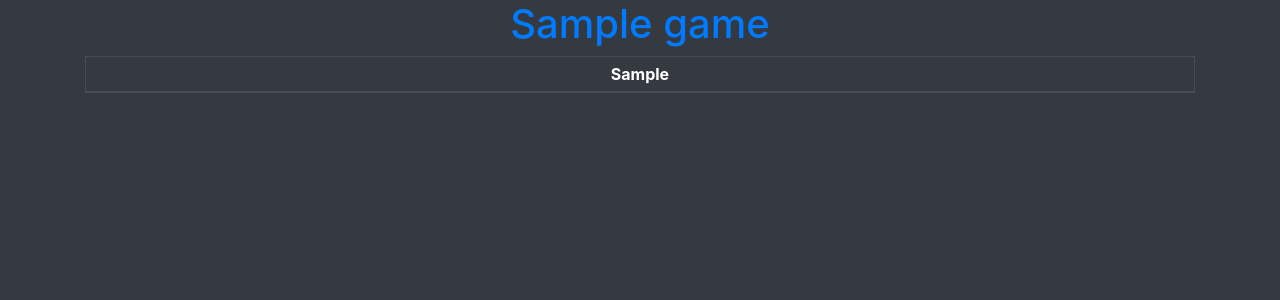
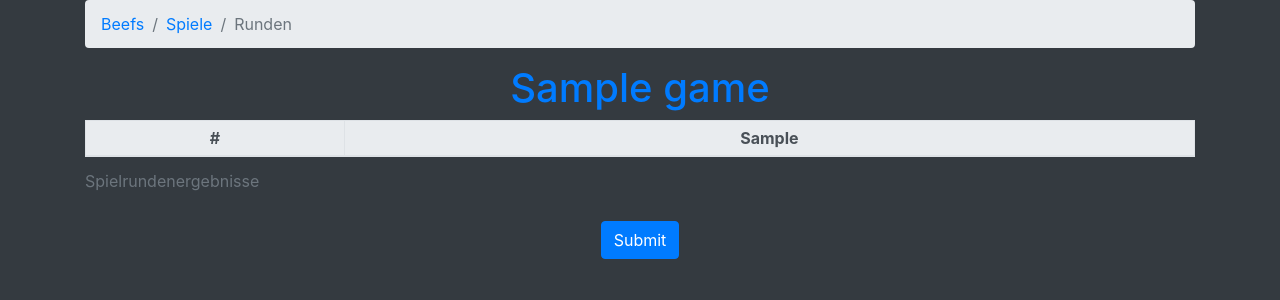
Before and after one commit to Kalipso0505/RoyalBeef, a Symfony app: template templates/game_plan/index.html.twig in a window 1280 px wide. Shown: the top 300 px of the page. Run offline with Twig, Linux system fonts and the light colour scheme; the template is opened without the code that fills it: most values are stand-ins (such as "Sample title", 1, 10 or a date in 2020); lists and menus that the app fills with data are empty; some libraries are stand-ins or nearby versions.

Commit message:
Added Breadcrums to templates

```diff
--- a/templates/base.html.twig
+++ b/templates/base.html.twig
@@ -9,10 +9,11 @@
         <script src="https://ajax.googleapis.com/ajax/libs/jquery/3.4.1/jquery.min.js"></script>
     </head>
     <body class="bg-dark">
-    <div class="container text-center">
-        {% block body %}{% endblock %}
-    </div>
-    <script type="text/javascript" src="https://stackpath.bootstrapcdn.com/bootstrap/4.3.1/js/bootstrap.min.js" integrity="sha384-JjSmVgyd0p3pXB1rRibZUAYoIIy6OrQ6VrjIEaFf/nJGzIxFDsf4x0xIM+B07jRM" crossorigin="anonymous"></script>
-    {% block javascripts %}{% endblock %}
+        <div class="container text-center">
+            {% block body %}{% endblock %}
+        </div>
+        <script src="https://code.jquery.com/jquery-3.3.1.slim.min.js" integrity="sha384-q8i/X+965DzO0rT7abK41JStQIAqVgRVzpbzo5smXKp4YfRvH+8abtTE1Pi6jizo" crossorigin="anonymous"></script>
+        <script src="https://cdnjs.cloudflare.com/ajax/libs/popper.js/1.14.7/umd/popper.min.js" integrity="sha384-UO2eT0CpHqdSJQ6hJty5KVphtPhzWj9WO1clHTMGa3JDZwrnQq4sF86dIHNDz0W1" crossorigin="anonymous"></script>
+        <script src="https://stackpath.bootstrapcdn.com/bootstrap/4.3.1/js/bootstrap.min.js" integrity="sha384-JjSmVgyd0p3pXB1rRibZUAYoIIy6OrQ6VrjIEaFf/nJGzIxFDsf4x0xIM+B07jRM" crossorigin="anonymous"></script>    {% block javascripts %}{% endblock %}
     </body>
 </html>
--- a/templates/game_list/index.html.twig
+++ b/templates/game_list/index.html.twig
@@ -3,6 +3,12 @@
 {% block title %}Hello GameListController!{% endblock %}
 
 {% block body %}
+    <nav aria-label="breadcrumb">
+        <ol class="breadcrumb">
+            <li class="breadcrumb-item" aria-current="page"><a href="{{ path('beef') }}">Beefs</a></li>
+            <li class="breadcrumb-item active" aria-current="page">Games</li>
+        </ol>
+    </nav>
     <h1 class="text-primary">Games</h1>
 
     <table class="table text-info table-hover">
--- a/templates/game_plan/index.html.twig
+++ b/templates/game_plan/index.html.twig
@@ -1,26 +1,40 @@
 {% extends 'base.html.twig' %}
 
-{% block title %}Spiele{% endblock %}
+{% block title %}Spielrundenergebnisse{% endblock %}
 
 {% block javascripts %}<script src="extensions/editable/bootstrap-table-editable.js"></script>{% endblock %}
 
 {% block body %}
+    <nav aria-label="breadcrumb">
+        <ol class="breadcrumb">
+            <li class="breadcrumb-item" aria-current="page"><a href="{{ path('beef') }}">Beefs</a></li>
+            <li class="breadcrumb-item" aria-current="page"><a href="{{ path('game_list', {'year': '2019'}) }}">Spiele</a></li>
+            <li class="breadcrumb-item active" aria-current="page">Runden</li>
+        </ol>
+    </nav>
     <h1 class="text-primary">{{ game }}</h1>
 
-    <table class="table table-sm table-dark table-bordered">
-        <thead>
+    <form>
+        <table class="table table-sm table-dark table-bordered table-striped">
+            <caption>Spielrundenergebnisse</caption>
+            <thead class="thead-light">
             <tr>
-{% for cell in gamePlan|first %}            <th scope="col">{{ cell }}</th>
+                <th scope="col" colspan="2">#</th>
+{% for cell in gamePlan|first %}            <th scope="col" colspan="2">{{ cell }}</th>
 {% endfor %}
             </tr>
             </thead>
             <tbody>
             {% for row in gamePlan|slice(1) %}
                 <tr>
+                <td>Round</td><td>{{ loop.index }}</td>
                 {% for cell in row %}
                     <td>{{ cell }}</a></td>
+                    <td> <input name="result[{{ loop.parent.loop.index }}{{ loop.index }}]" type="text" style="width: 40px;"></td>
                 {% endfor %}
                 </tr>{% endfor %}
             </tbody>
         </table>
+        <button type="submit" class="btn btn-primary">Submit</button>
+    </form>
 {% endblock %}
```
Also changed, not shown: templates/beef/index.html.twig (+7 -1 lines). Lines whose indentation alone changed are shown as unchanged.
